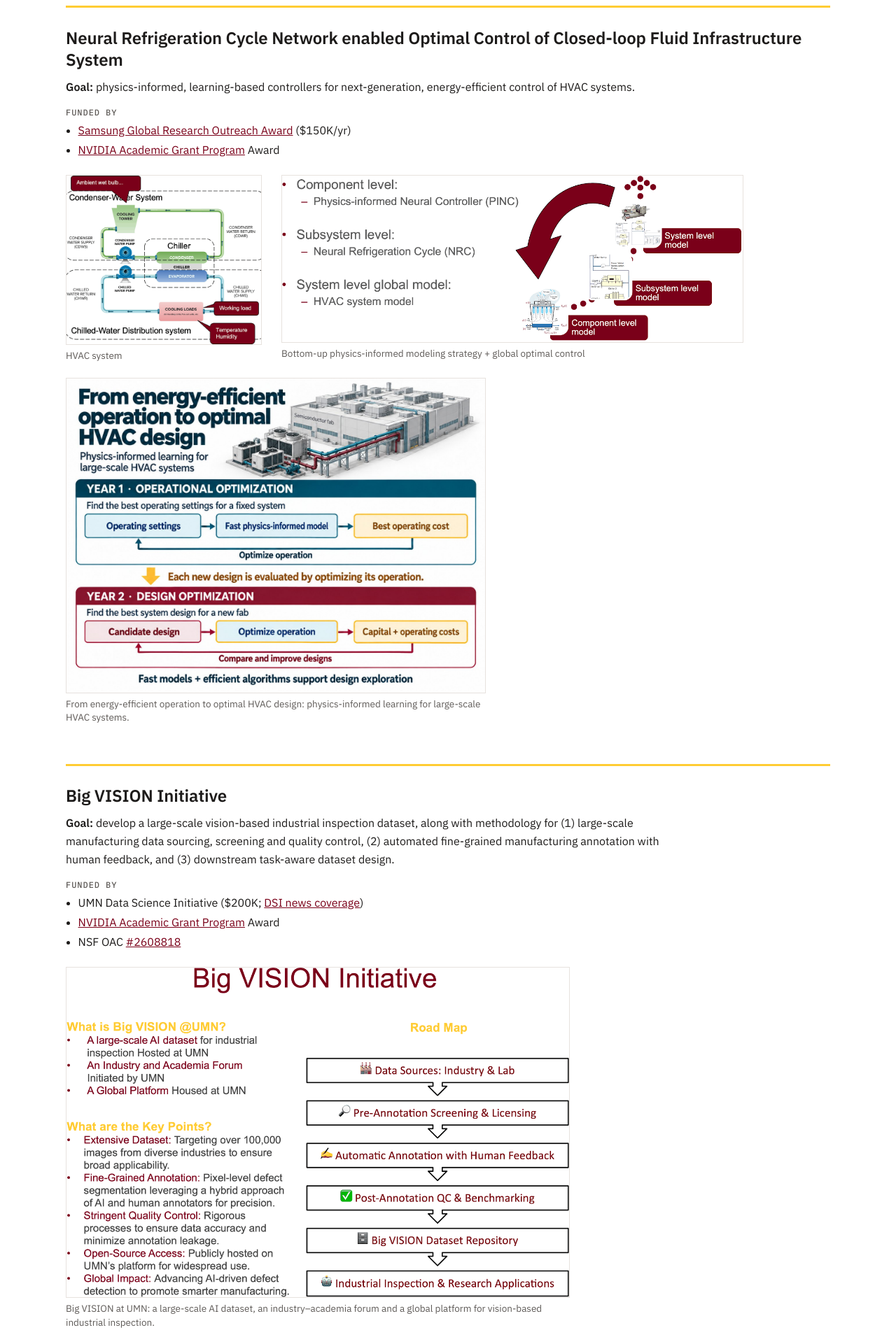
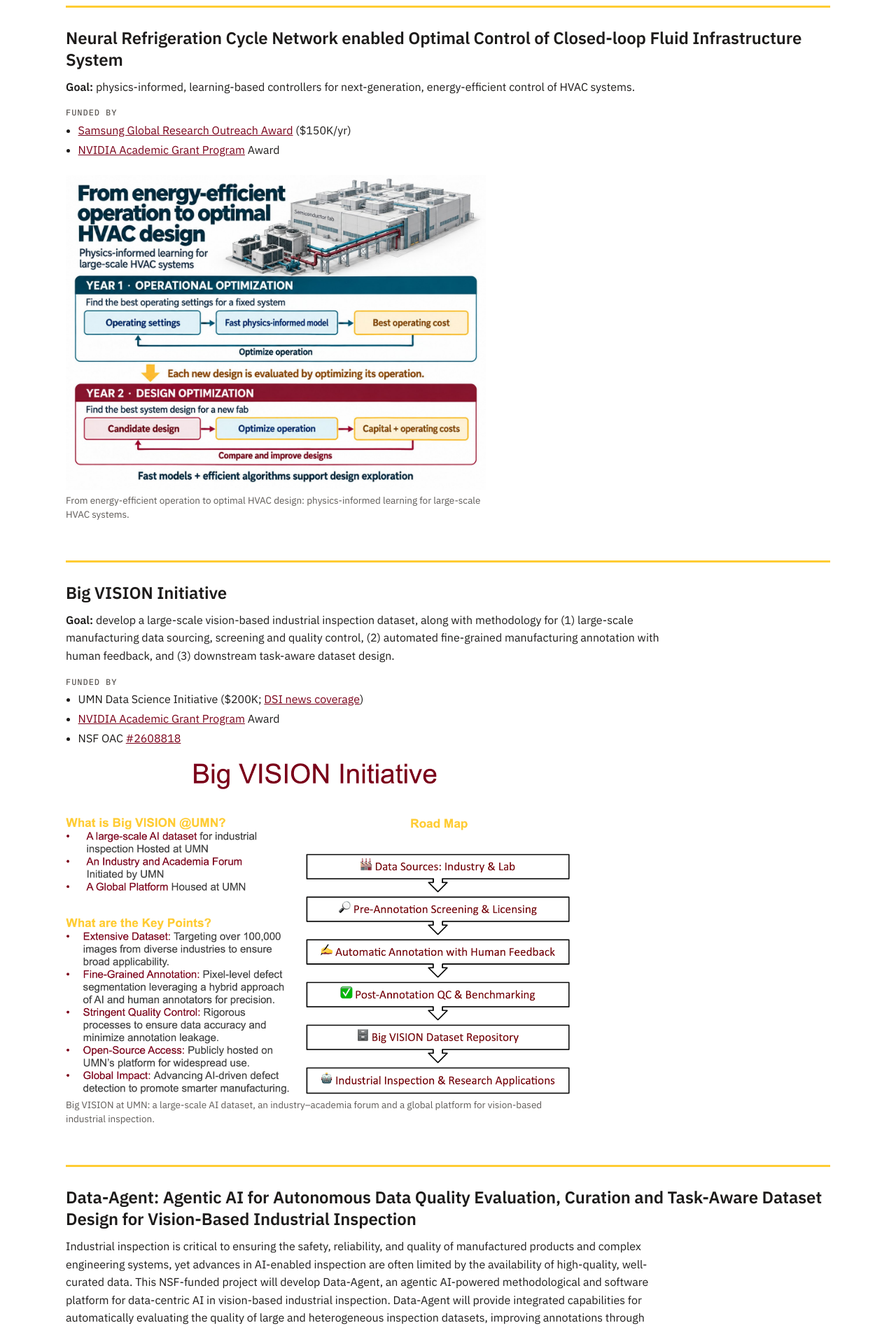
Before and after one commit to Mou-group-UMN/mou-group-umn.github.io, a Jekyll site: the page built from projects.html, in a window 1280 px wide. Shown: the part 466-2367 px from the top of the page at 70% size. Built offline with Jekyll 4.4.1, drawn with Linux system fonts in a browser that asks for light colours.

Commit message:
Funded Projects: no figure borders; HVAC keeps only the design figure
- Drops the 1px gray border on project figures (left over from when the
  sections sat on a gray panel).
- HVAC project: removes the HVAC system and bottom-up modeling figures and
  keeps the operation-to-design figure (the two PNGs stay in the repo).

Co-Authored-By: Claude Opus 5.5 <noreply@anthropic.com>
Claude-Session: https://claude.ai/code/session_01XBj4b1asWe9EJC5WfSpYSG

```diff
--- a/_data/projects.yml
+++ b/_data/projects.yml
@@ -10,8 +10,6 @@
     - '<a href="https://www.sait.samsung.co.kr/saithome/about/collabo_recipients.do">Samsung Global Research Outreach Award</a> ($150K/yr)'
     - '<a href="https://www.nvidia.com/en-us/industries/higher-education-research/academic-grant-program/">NVIDIA Academic Grant Program</a> Award'
   figures:
-    - {image: /assets/img/projects/hvac-system.png, width: 280, caption: HVAC system}
-    - {image: /assets/img/projects/hvac-bottom-up.png, width: 660, caption: Bottom-up physics-informed modeling strategy + global optimal control}
     - {image: /assets/img/research/hvac-operation-to-design.jpg, width: 600, caption: 'From energy-efficient operation to optimal HVAC design: physics-informed learning for large-scale HVAC systems.'}
 - id: big-vision
   short: Big VISION
--- a/assets/css/style.css
+++ b/assets/css/style.css
@@ -152,7 +152,7 @@ h3{font-size:19px;line-height:1.3}
 .pj-meta ul{margin:0;padding-left:1.1em}.pj-meta li{margin:.15em 0}.pj-meta p{margin:0}
 .pj-figs{display:flex;flex-wrap:wrap;align-items:flex-start;gap:22px 28px;margin-top:20px}
 .pj-figs figure{margin:0;max-width:100%}
-.pj-figs img{display:block;width:100%;height:auto;border:1px solid var(--line);background:#fff}
+.pj-figs img{display:block;width:100%;height:auto;background:#fff}   /* no border: the sections are on white since c6b84de (Sean, 2026-09-30) */
 .pj-figs figcaption{margin-top:6px;font-size:13.5px;line-height:1.45;color:var(--muted)}
 
 /* teaching */
```
